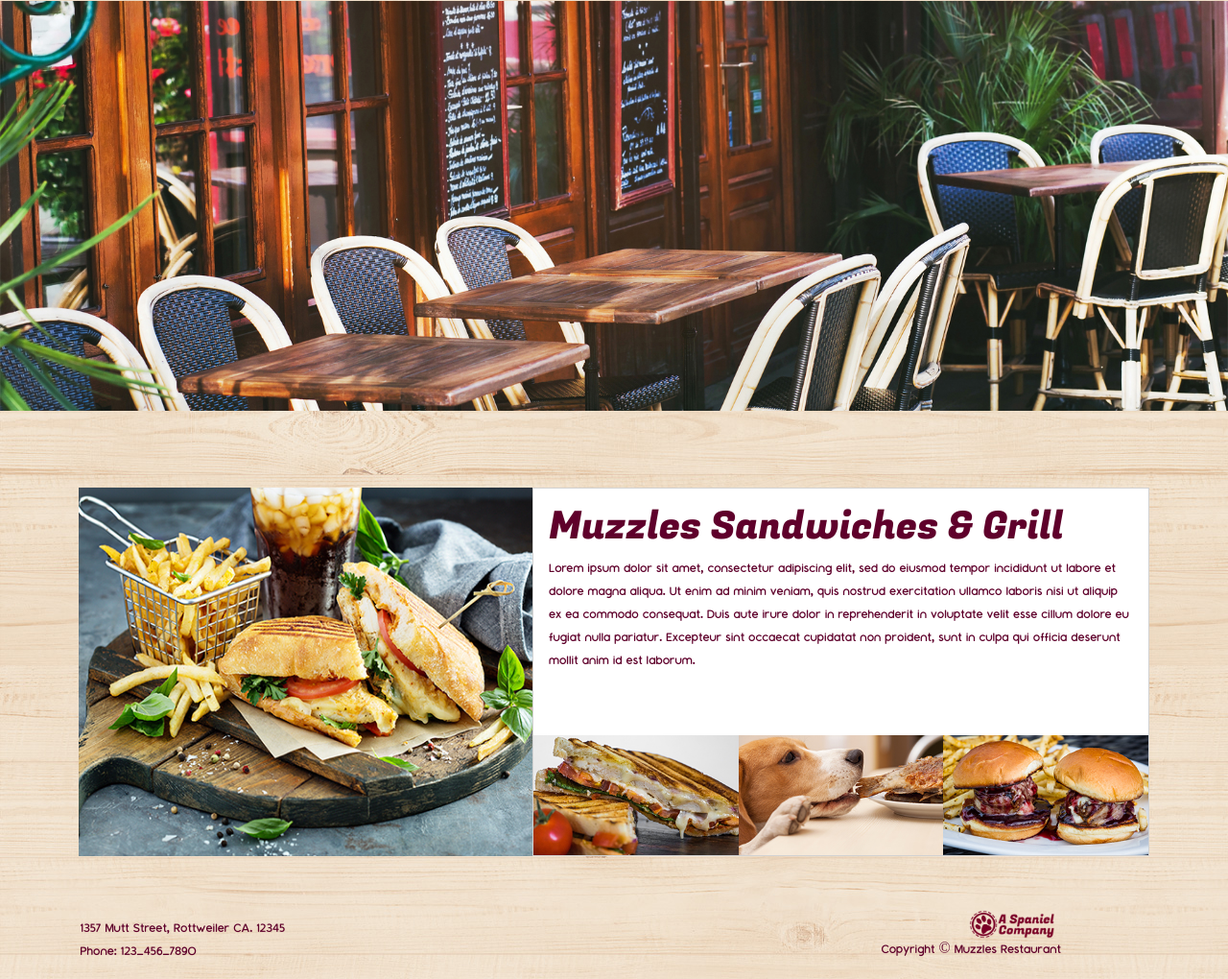
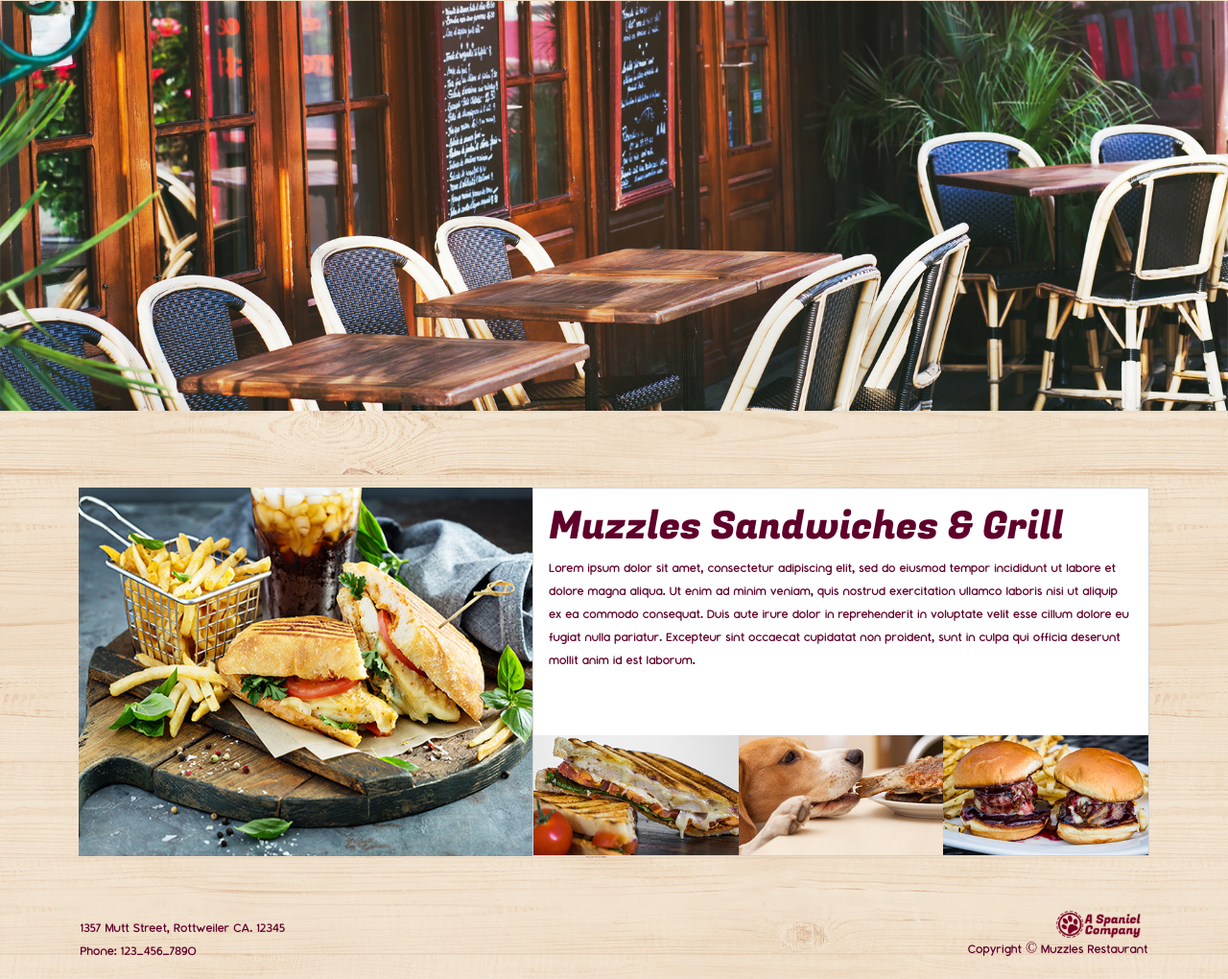
Before and after one commit to Blasterphantom/PuppyRestaurantV2, a plain HTML site: page pages/index.html in a window 1280 px wide. Shown: the part 107-1127 px from the top of the page at 96% size. Drawn offline with nearby package versions, Linux system fonts and the light colour scheme.

Commit message:
lerissa update

```diff
--- a/Css/style.css
+++ b/Css/style.css
@@ -640,7 +640,6 @@
     padding-top: 3.5rem;
     color: #5F002B;
     font-family: Montauk-Regular;
-    padding-right: 5rem;
 }
 
 .companyImage {
@@ -649,7 +648,7 @@
 }
 
 .companyRow {
-    padding-right: 1.5rem;
+    padding-right: 0.1rem;
 }
 
 .streetRow {
```
